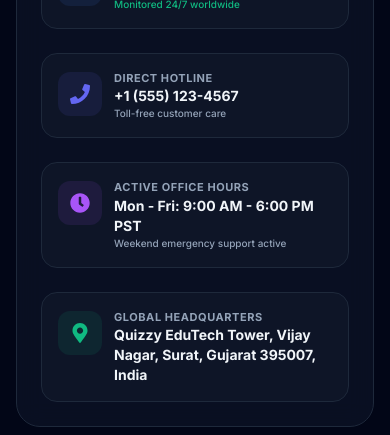
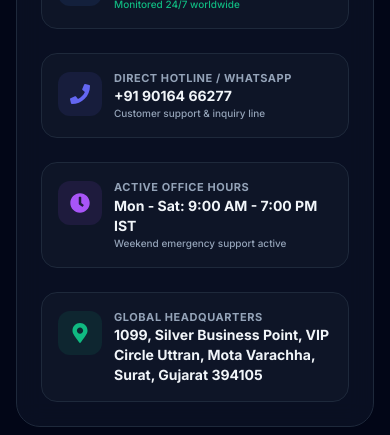
Before and after one commit to Jenil2004809/Quize, a React (Vite) app in the folder frontend/: page /contact in a window 390 px wide. Shown: the part 523-958 px from the top of the page. Built offline with nearby package versions, Linux system fonts and the light colour scheme.

Commit message:
fix: update address to 1099, Silver Business Point, VIP Circle Uttran, Mota Varachha, Surat, Gujarat 394105 and phone number to +91 90164 66277

```diff
--- a/frontend/src/components/Footer.jsx
+++ b/frontend/src/components/Footer.jsx
@@ -58,7 +58,7 @@ const Footer = () => {
             <ul className="mt-4 space-y-2 text-sm text-slate-500 dark:text-slate-400">
               <li>Email: support@quizzy.com</li>
               <li>Phone: +91 90164 66277</li>
-              <li>Location: 100 Innovation Way, Silicon Valley, CA</li>
+              <li>Address: 1099, Silver Business Point, VIP Circle Uttran, Mota Varachha, Surat, Gujarat 394105</li>
             </ul>
           </div>
 
--- a/frontend/src/pages/ContactPage.jsx
+++ b/frontend/src/pages/ContactPage.jsx
@@ -156,9 +156,9 @@ const ContactPage = () => {
                 <FaPhone className="w-5 h-5" />
               </div>
               <div>
-                <p className="text-[11px] text-slate-400 font-bold uppercase tracking-wider">Direct Hotline</p>
-                <p className="text-sm font-bold text-slate-800 dark:text-slate-100">+1 (555) 123-4567</p>
-                <p className="text-[10px] text-slate-400 font-medium">Toll-free customer care</p>
+                <p className="text-[11px] text-slate-400 font-bold uppercase tracking-wider">Direct Hotline / WhatsApp</p>
+                <p className="text-sm font-bold text-slate-800 dark:text-slate-100">+91 90164 66277</p>
+                <p className="text-[10px] text-slate-400 font-medium">Customer support & inquiry line</p>
               </div>
             </div>
 
@@ -169,7 +169,7 @@ const ContactPage = () => {
               </div>
               <div>
                 <p className="text-[11px] text-slate-400 font-bold uppercase tracking-wider">Active Office Hours</p>
-                <p className="text-sm font-bold text-slate-800 dark:text-slate-100">Mon - Fri: 9:00 AM - 6:00 PM PST</p>
+                <p className="text-sm font-bold text-slate-800 dark:text-slate-100">Mon - Sat: 9:00 AM - 7:00 PM IST</p>
                 <p className="text-[10px] text-slate-400 font-medium">Weekend emergency support active</p>
               </div>
             </div>
@@ -181,7 +181,7 @@ const ContactPage = () => {
               </div>
               <div>
                 <p className="text-[11px] text-slate-400 font-bold uppercase tracking-wider">Global Headquarters</p>
-                <p className="text-sm font-bold text-slate-800 dark:text-slate-100">Quizzy EduTech Tower, Vijay Nagar, Surat, Gujarat 395007, India</p>
+                <p className="text-sm font-bold text-slate-800 dark:text-slate-100">1099, Silver Business Point, VIP Circle Uttran, Mota Varachha, Surat, Gujarat 394105</p>
               </div>
             </div>
 
@@ -190,7 +190,7 @@ const ContactPage = () => {
           {/* Embedded Google Map */}
           <div className="h-56 rounded-3xl overflow-hidden shadow-xl border border-slate-200 dark:border-slate-800 relative">
             <iframe
-              src="https://www.google.com/maps/embed?pb=!1m18!1m12!1m3!1d14875.804935880773!2d72.84470915794371!3d21.233782289283198!2m3!1f0!2f0!3f0!3m2!1i1024!2i768!4f13.1!3m3!1m2!1s0x3be04f33933b2623%3A0xb440e8447a399880!2zVmlqYXlob8Ku!5e0!3m2!1sen!2sin!4v1784287096584!5m2!1sen!2sin"
+              src="https://maps.google.com/maps?q=1099,+Silver+Business+Point,+VIP+Circle+Uttran,+Mota+Varachha,+Surat,+Gujarat+394105&t=&z=15&ie=UTF8&iwloc=&output=embed"
               width="100%"
               height="100%"
               style={{ border: 0 }}
```
